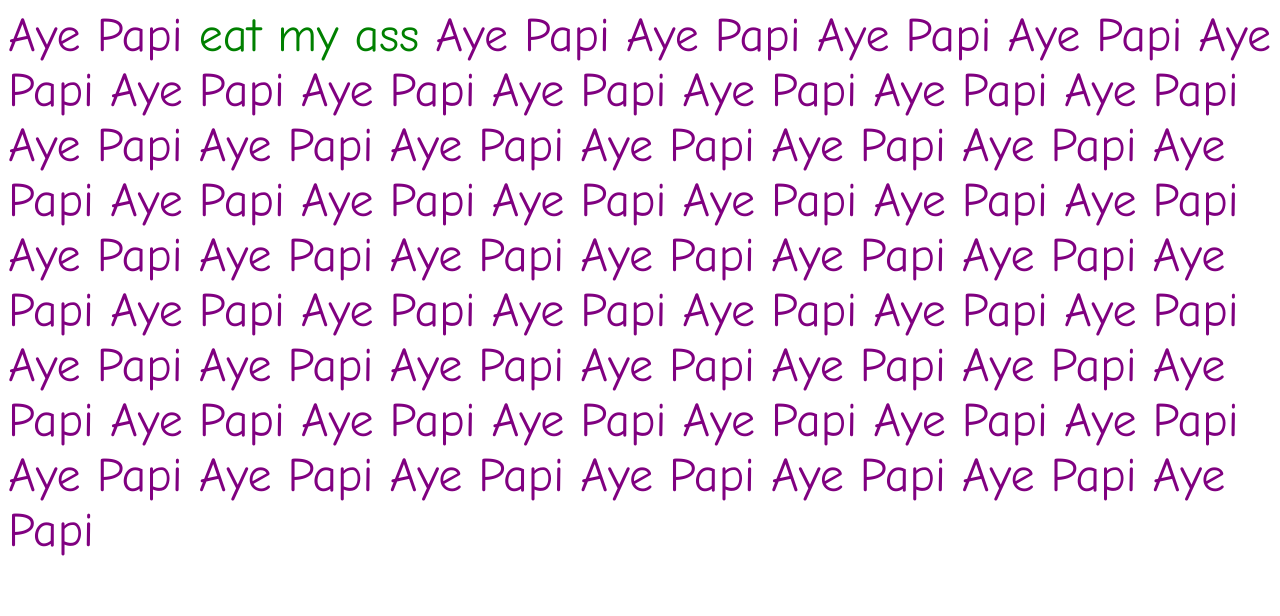
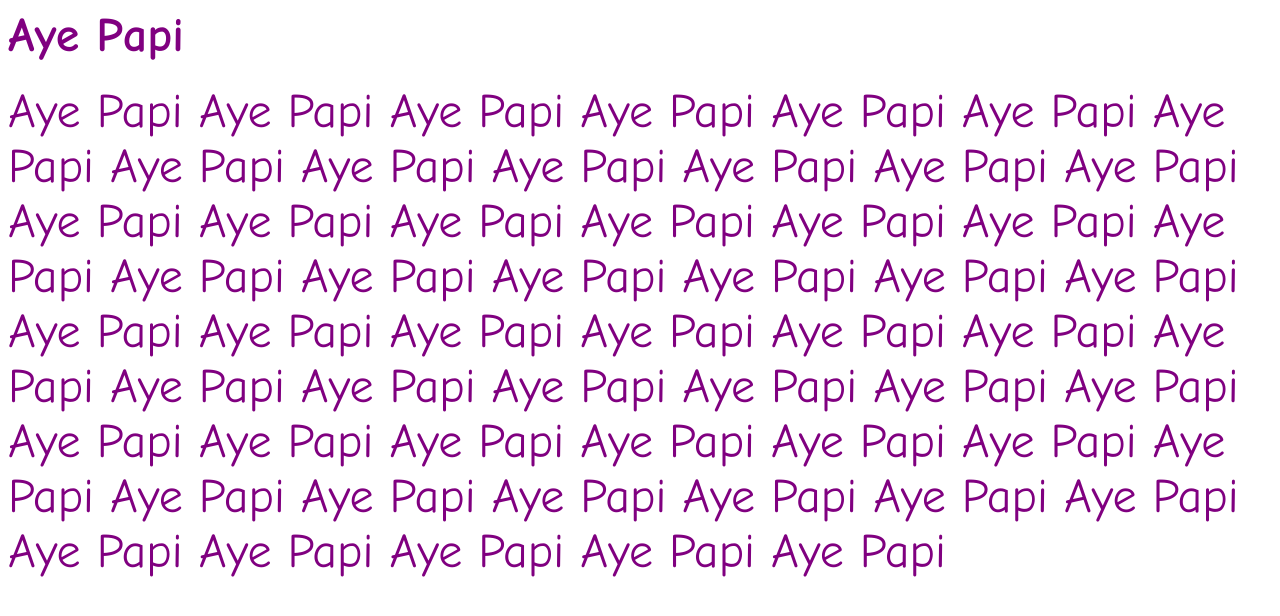
Before and after one commit to laura-hopk/first-website, a plain HTML site: page index.html in a window 1280 px wide. Drawn offline with Linux system fonts and the light colour scheme.

Commit message:
add title

```diff
--- a/index.html
+++ b/index.html
@@ -1,6 +1,4 @@
-<font face="comic sans ms" size="6669" color="purple"> Aye Papi
-  <font face="comic sans ms" size="6669" color="green">
-eat my ass
+<h1><font face="comic sans ms" size="6669" color="purple"> Aye Papi </h1>
 <font face="comic sans ms" size="6669" color="purple"> Aye Papi
   <font face="comic sans ms" size="6669" color="purple"> Aye Papi
     <font face="comic sans ms" size="6669" color="purple"> Aye Papi
```
